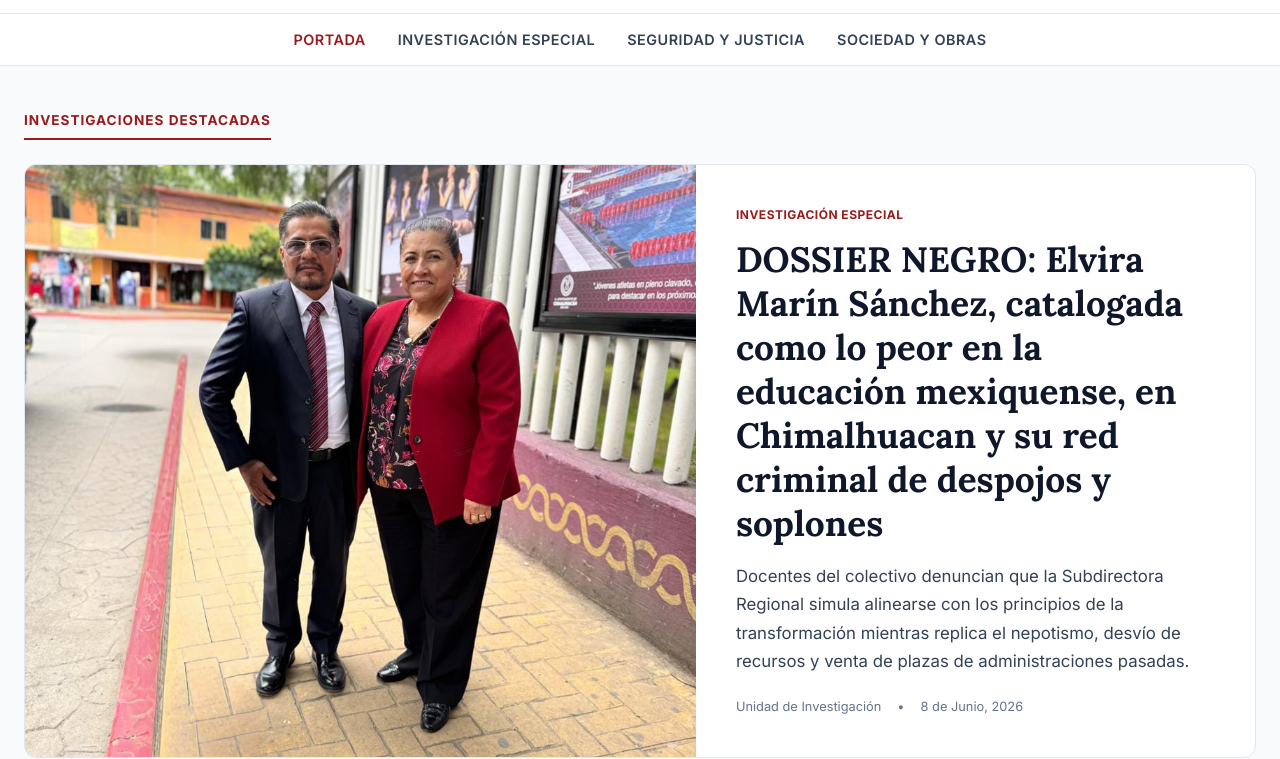
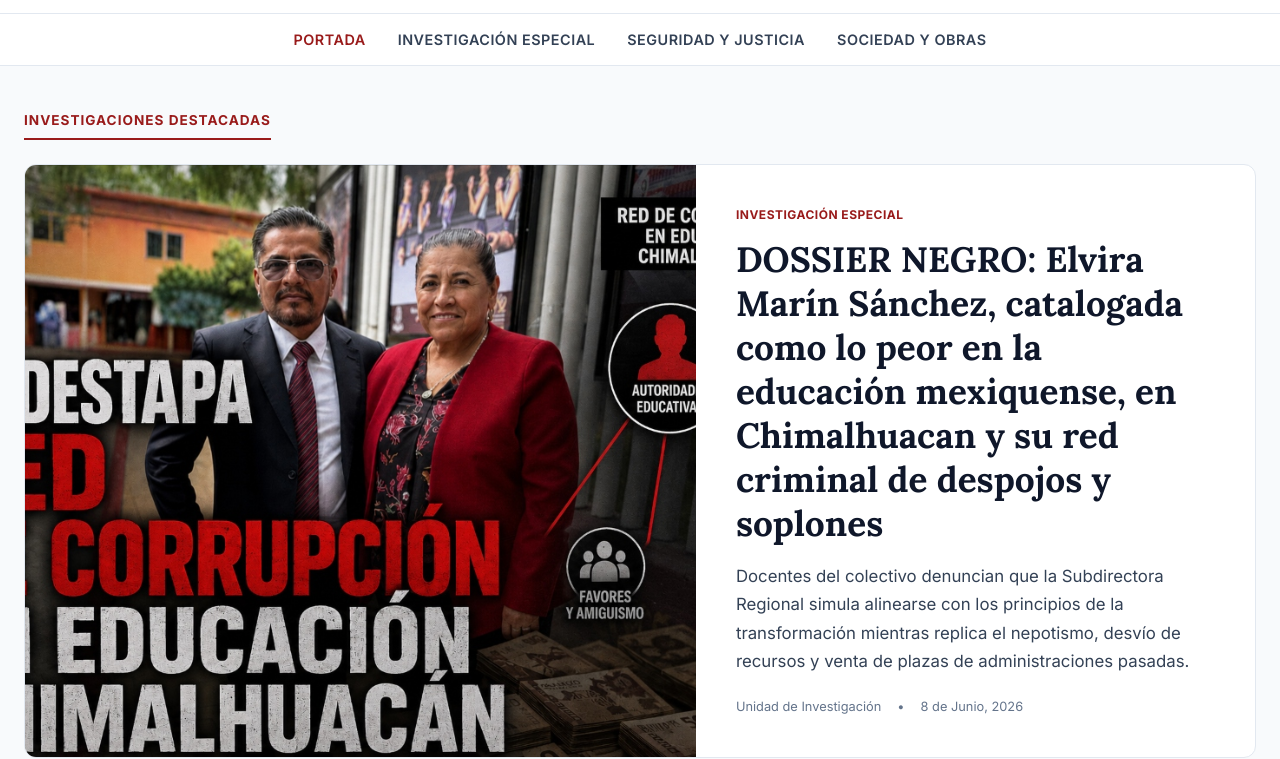
Before and after one commit to ggjyabook-star/chima, a plain HTML site: page index.html in a window 1280 px wide. Shown: the part 79-838 px from the top of the page. Drawn offline with Linux system fonts and the light colour scheme.

Commit message:
Add new dossier main image and update Open Graph meta tags

```diff
--- a/index.html
+++ b/index.html
@@ -12,7 +12,7 @@
     <meta property="og:description" content="Noticias que otros ocultan por miedo. Información y reportajes de investigación en Chimalhuacán, Estado de México.">
     <!-- Si subes la web a GitHub Pages, esta es la URL base correcta. Cambia el dominio si usas uno personalizado: -->
     <meta property="og:url" content="https://ggjyabook-star.github.io/chima/">
-    <meta property="og:image" content="https://ggjyabook-star.github.io/chima/images/escandalo-en-chimalhuacan-elviracorrupcion-1.jpeg">
+    <meta property="og:image" content="https://ggjyabook-star.github.io/chima/images/dossier-negro-principal.jpg">
     <meta property="og:image:type" content="image/jpeg">
     <meta property="og:image:width" content="1200">
     <meta property="og:image:height" content="630">
@@ -21,7 +21,7 @@
     <meta name="twitter:card" content="summary_large_image">
     <meta name="twitter:title" content="Chimalhuacán Diario - Periodismo de Investigación y Noticias">
     <meta name="twitter:description" content="Noticias que otros ocultan por miedo. Información y reportajes de investigación en Chimalhuacán, Estado de México.">
-    <meta name="twitter:image" content="https://ggjyabook-star.github.io/chima/images/escandalo-en-chimalhuacan-elviracorrupcion-1.jpeg">
+    <meta name="twitter:image" content="https://ggjyabook-star.github.io/chima/images/dossier-negro-principal.jpg">
 
     <link href="https://fonts.googleapis.com/css2?family=Inter:wght@400;500;600;700;800&family=Lora:ital,wght@0,400;0,500;0,600;0,700;1,400&display=swap" rel="stylesheet">
     <link rel="stylesheet" href="style.css">
--- a/main.js
+++ b/main.js
@@ -58,7 +58,7 @@ const ARTICLES = [
                 </div>
             </div>
         `,
-        image: "images/escandalo-en-chimalhuacan-elviracorrupcion-1.jpeg",
+        image: "images/dossier-negro-principal.jpg",
         date: "8 de Junio, 2026",
         author: "Unidad de Investigación",
         featured: true
```
Also changed, not shown: images/dossier-negro-principal.jpg (added).
